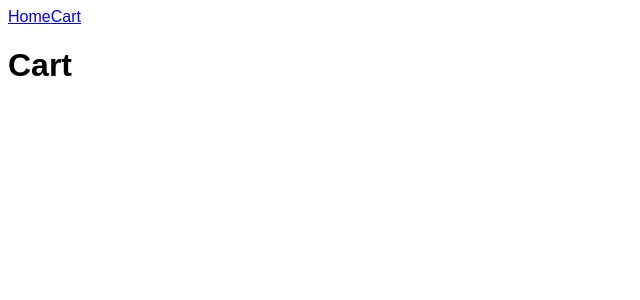
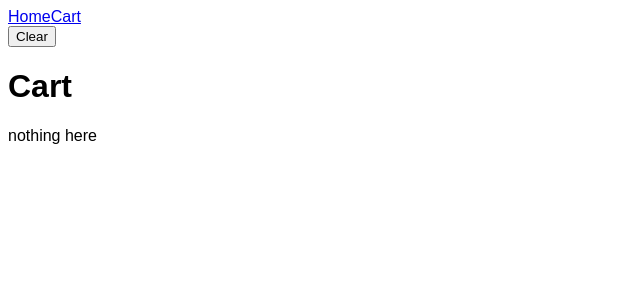
Before and after one commit to chloeqino/e-commerce, a React (Create React App) app: page /cart in a window 1280 px wide. Shown: the top 300 px of the page, without its empty margins (0-640 px from the left). Built offline with nearby package versions, Linux system fonts and the light colour scheme.

Commit message:
update to cart page

```diff
--- a/src/App.css
+++ b/src/App.css
@@ -34,3 +34,19 @@ input:checked+label{
     background-color: var(--bobapink);
     color:white;
 }
+
+.cartitem .topping{
+    display: inline-table;
+    padding: 6px 12px;
+    background-color: var(--bobapink);
+    border: 1px solid;
+    margin-right: 4px;
+    color: white;
+    border-radius: 15%;
+
+}
+
+.cartitem{
+    margin-bottom: 10px;
+    display: table;
+}
--- a/src/cart.js
+++ b/src/cart.js
@@ -3,11 +3,34 @@ import Server from "./server";
  class Cart extends React.Component{
      constructor(props){
          super(props);
-         this.items = new Server().CartItems;
-         console.log(this.items);
+         this.server = new Server();
+         this.state = {items:this.server.CartItems};
+         console.log("item"+this.state.items);
+     }
+     renderCartItems(){
+         if(this.state.items.length>0){
+        return this.state.items.map((e)=>{
+            return (<div id={e.id} className="cartitem">
+                <h3>{this.server.Items[e.itemid].title}</h3>
+                <p>Toppings:{e.toppings.map((e=>{
+                    return <span className="topping">{e.name}</span>;
+                }))}</p>
+            </div>)
+        });}
+        return "nothing here";
+     }
+     emptyCart = () => {
+        new Server().emptyCart();
+        this.setState({items:this.server.CartItems});
      }
      render(){
-         return <h1>Cart</h1>
+         return (<div>
+             <button onClick = {this.emptyCart}>Clear</button>
+         <h1>Cart</h1>
+         <div id="cartitems">
+            {this.renderCartItems()}
+            </div>
+         </div>);
      }
  }
  export default Cart;
--- a/src/menu.js
+++ b/src/menu.js
@@ -29,6 +29,7 @@ class Menu extends React.Component{
         console.log(Object.keys(this.props.resources));
         this.items = this.renderItems();
         console.log(this.items);
+        //new Server().emptyCart();
 
     }
     renderItems(){
--- a/src/order.js
+++ b/src/order.js
@@ -66,7 +66,9 @@ export default function Order(){
         o["toppings"] = new Server().Toppings.filter((e,i)=>{
             return toppings_checked[i];
         });
-        o["qty"] = qty;
+        for(let i = 0; i<Math.max(1,qty)+1-1;i++ ){
+            new Server().addtoCart(o);
+        }
         console.log(JSON.stringify(o));
 
     }
--- a/src/server.js
+++ b/src/server.js
@@ -48,7 +48,7 @@ class Server{
     },
     {
         "value":30,
-        "id":"sugar50"
+        "id":"sugar30"
     },
     {
         "value":0,
@@ -68,16 +68,35 @@ class Server{
         this.myStorage.setItem("cart","[]");
     }
     get CartItems(){
-        return JSON.parse(this.myStorage.getItem("cart"));
+        if(this.myStorage.getItem("cart")){
+        let items = JSON.parse(this.myStorage.getItem("cart"));
+        for(let i = 0; i< items.length;i++)
+        {
+            console.log(items[i]);
+        //items[i]["toppings"] = JSON.parse(items[i]["toppings"]);
+        items[i]["sugar"] = Number(items[i]["sugar"]);
+        }
+        return items;
+        }
+       return [];
     }
-
+    get OrderId(){
+        let n = 0;
+        if(!this.myStorage.getItem("orderNumber"))
+        {
+             this.myStorage.setItem("orderNumber","0");
+        }
+        n = Number(this.myStorage.getItem("orderNumber"))+1;
+        this.myStorage.setItem("orderNumber",n.toString());
+        return "order"+n;
+    }
     //receive an object denoting an order and add it to the local storage
     addtoCart(orderitem){
         if(!this.myStorage.getItem('cart')){
             this.myStorage.setItem("cart","[]");
         }
         let o = orderitem;
-
+        o["id"] = this.OrderId;
         console.log(o);
         console.log(this.myStorage.getItem('cart'));
         let currentorders = JSON.parse(this.myStorage.getItem('cart'));
```
